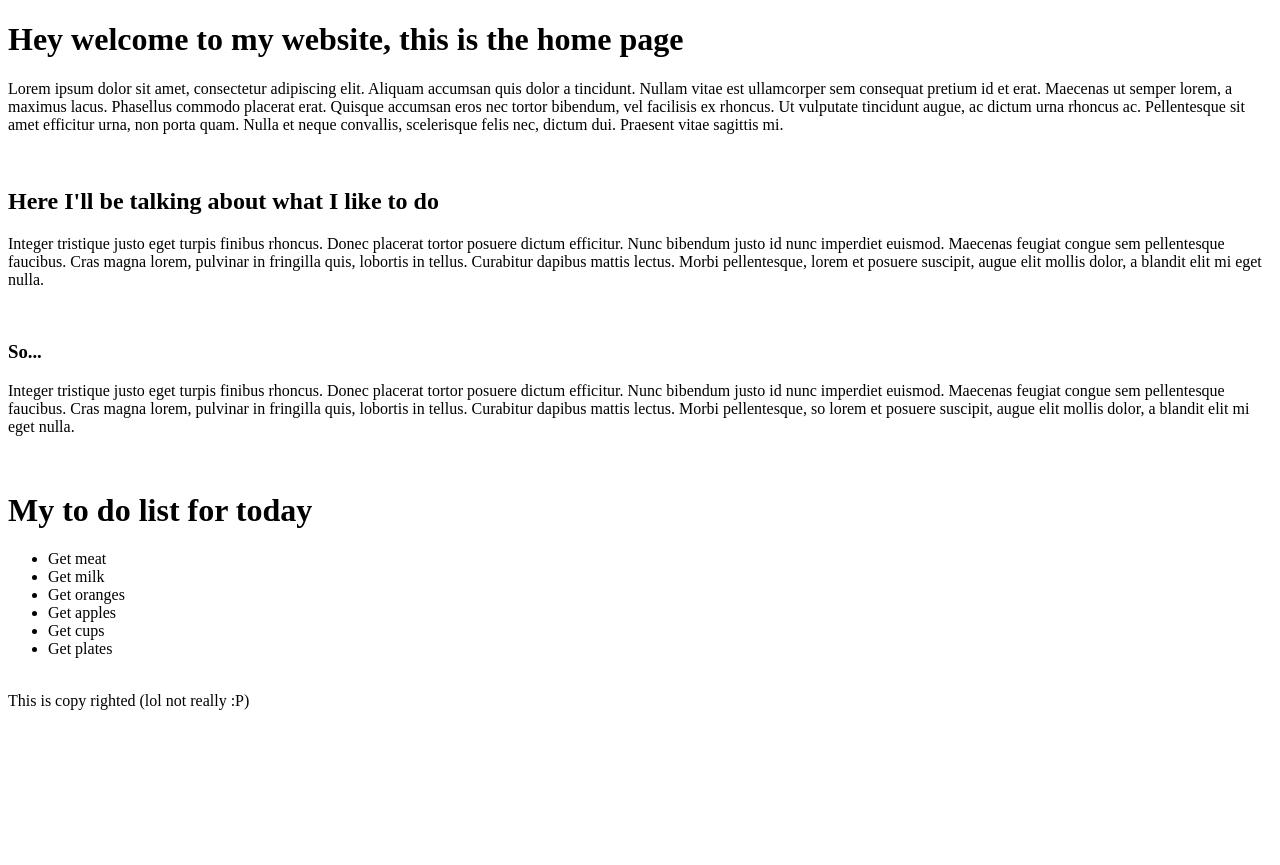
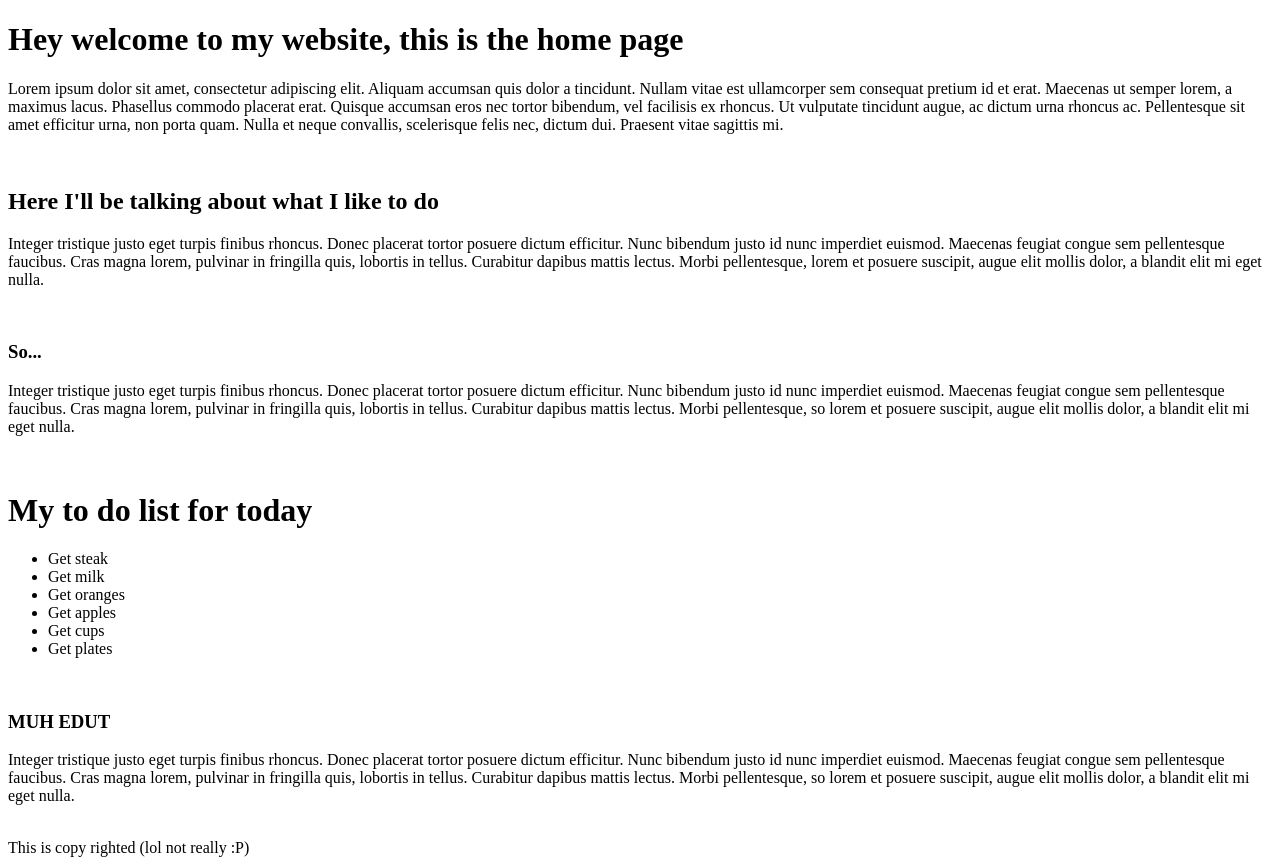
Before and after one commit to ijjjjojjokojojojojlp345678/tutorials, a plain HTML site: page index.html in a window 1280 px wide. Before the commit the page ends 800 px from the top, so only its background shows below. Drawn offline with Linux system fonts and the light colour scheme.

Commit message:
Added a new para

```diff
--- a/index.html
+++ b/index.html
@@ -34,7 +34,7 @@
 
 	<h1> My to do list for today </h1>
 	<ul>
-		<li> Get meat </li>
+		<li> Get steak </li>
 		<li> Get milk </li>
 		<li> Get oranges </li>
 		<li> Get apples </li>
@@ -45,6 +45,15 @@
 
 	<br>
 
+	<h3> MUH EDUT </h3>
+	<p> Integer tristique justo eget turpis finibus rhoncus. Donec placerat tortor posuere dictum efficitur.
+	Nunc bibendum justo id nunc imperdiet euismod. Maecenas feugiat congue sem pellentesque faucibus.
+	Cras magna lorem, pulvinar in fringilla quis, lobortis in tellus. Curabitur dapibus mattis lectus. Morbi
+	pellentesque, so lorem et posuere suscipit, augue elit mollis dolor, a blandit elit mi eget nulla. </p>
+
+
+	<br>
+
 	<div id="footer">
 	<footer> This is copy righted (lol not really :P) </footer>
 	</div>
```
